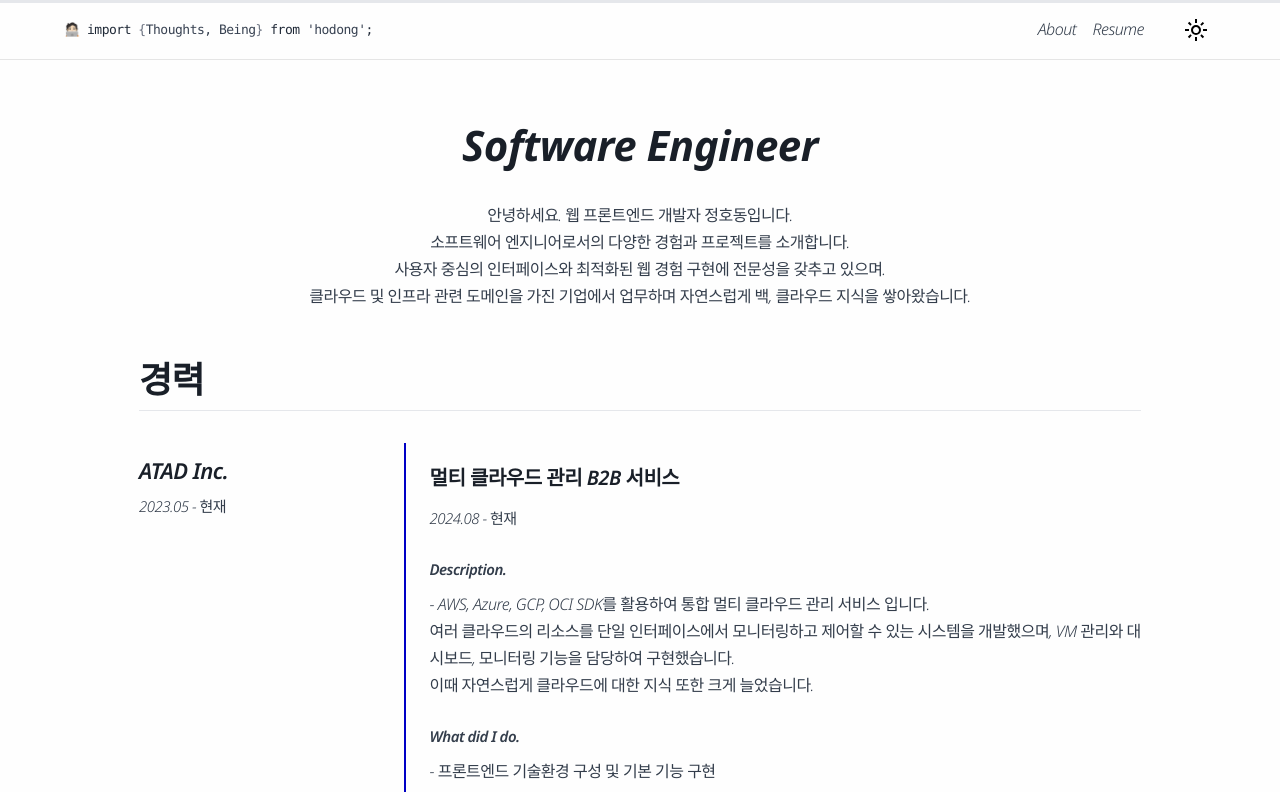
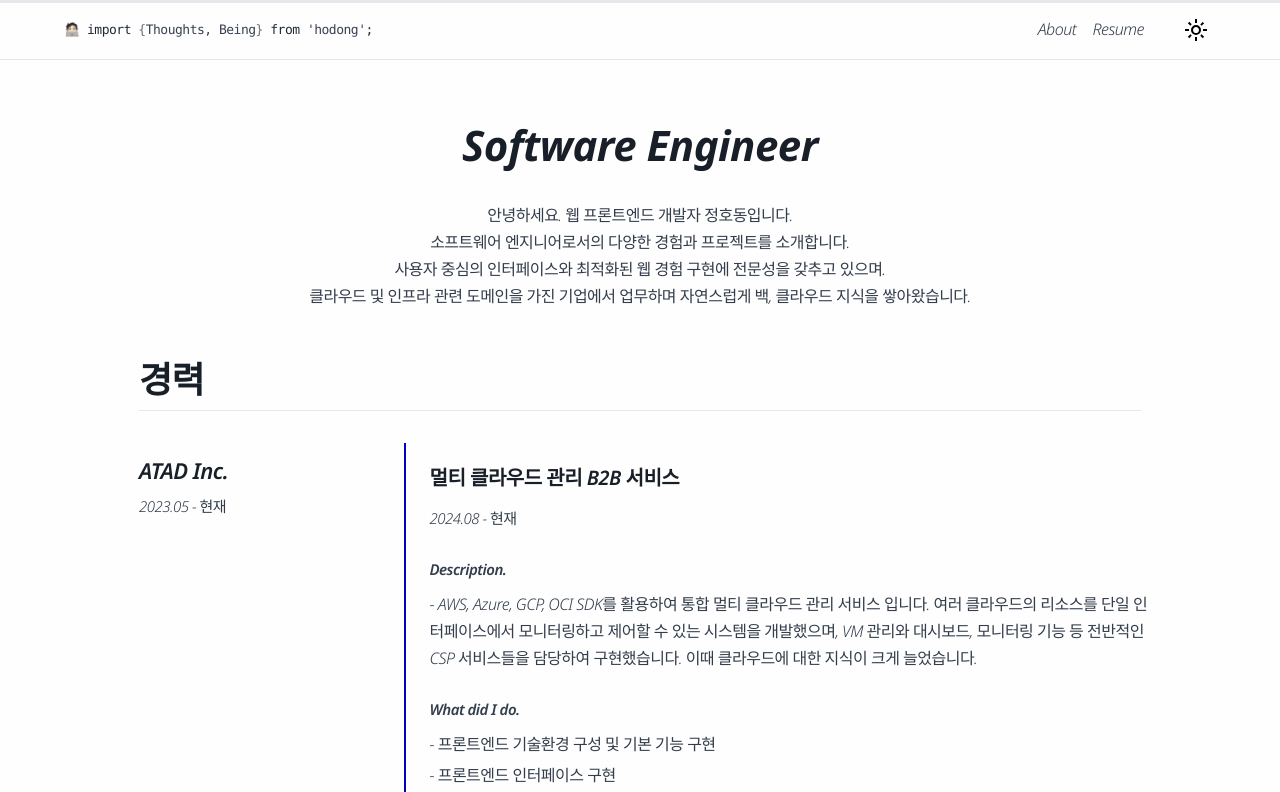
Before and after one commit to jeonghodong/blog, a Next.js app: page /resume in a window 1280 px wide. Shown: the top 792 px of the page. Built offline with nearby package versions, Linux system fonts and the light colour scheme; a web font is replaced by a local one.

Commit message:
feat: 이력서 데이터의 멀티 클라우드 관리 서비스 설명 수정 및 기여 내용 업데이트

```diff
--- a/app/(route)/resume/_constants/data.ts
+++ b/app/(route)/resume/_constants/data.ts
@@ -15,7 +15,7 @@ export const resumeData = {
           title: "멀티 클라우드 관리 B2B 서비스",
           period: "2024.08 - 현재",
           description:
-            "AWS, Azure, GCP, OCI SDK를 활용하여 통합 멀티 클라우드 관리 서비스 입니다.\n여러 클라우드의 리소스를 단일 인터페이스에서 모니터링하고 제어할 수 있는 시스템을 개발했으며, VM 관리와 대시보드, 모니터링 기능을 담당하여 구현했습니다.\n이때 자연스럽게 클라우드에 대한 지식 또한 크게 늘었습니다.",
+            "AWS, Azure, GCP, OCI SDK를 활용하여 통합 멀티 클라우드 관리 서비스 입니다. 여러 클라우드의 리소스를 단일 인터페이스에서 모니터링하고 제어할 수 있는 시스템을 개발했으며, VM 관리와 대시보드, 모니터링 기능 등 전반적인 CSP 서비스들을 담당하여 구현했습니다. 이때 클라우드에 대한 지식이 크게 늘었습니다.",
           contributions: [
             "프론트엔드 기술환경 구성 및 기본 기능 구현",
             "프론트엔드 인터페이스 구현",
```
